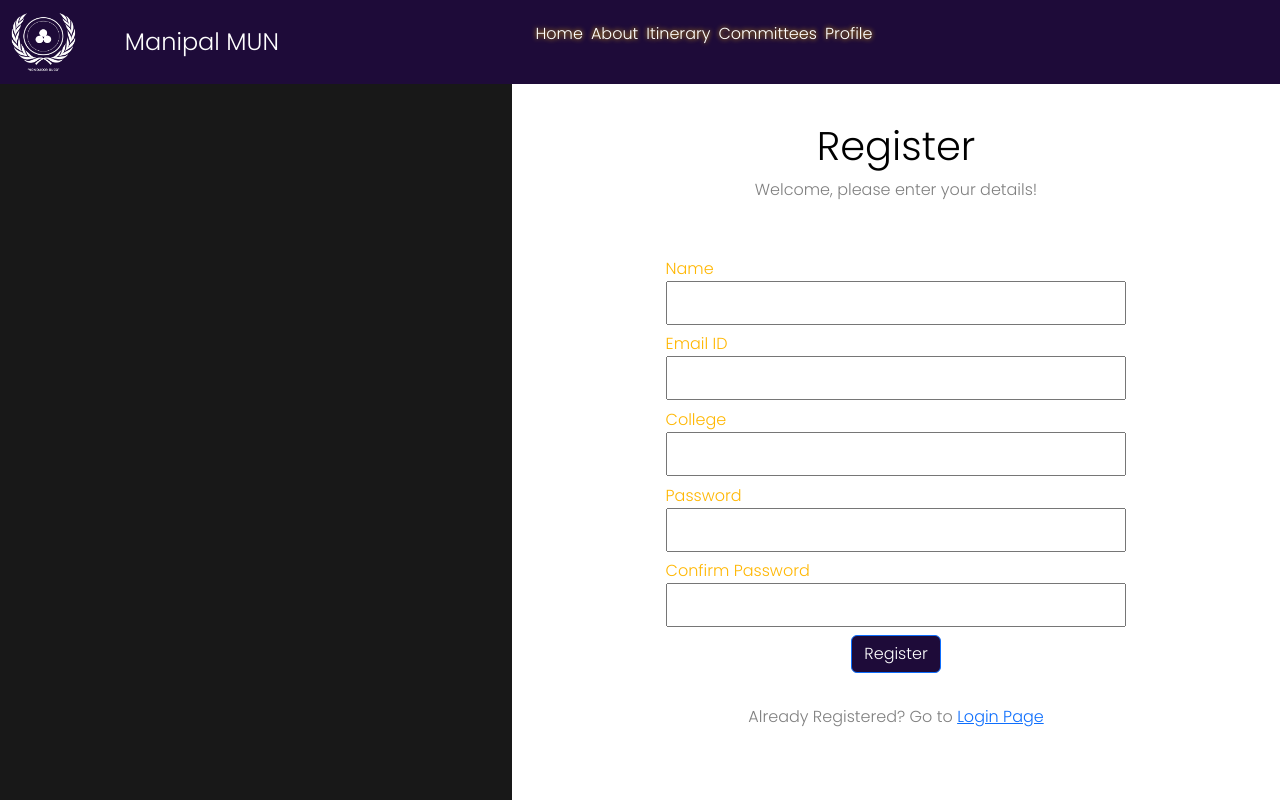
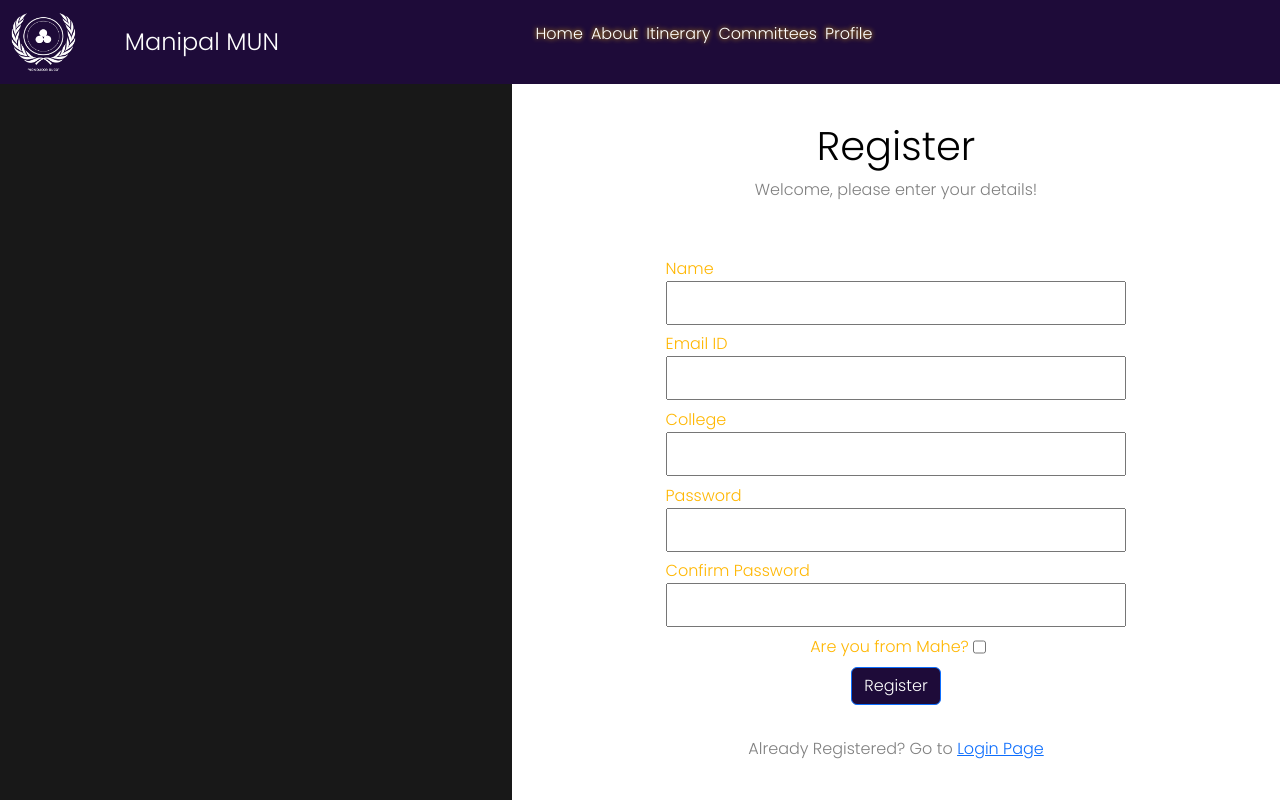
Before and after one commit to ilhamalrahm/LOT, a React (Create React App) app in the folder Frontend/lot/: page /signUp in a window 1280 px wide. Built offline with nearby package versions, Linux system fonts and the light colour scheme.

Commit message:
Final Updates

```diff
--- a/Frontend/lot/src/Pages/Profile.js
+++ b/Frontend/lot/src/Pages/Profile.js
@@ -38,7 +38,7 @@ const Profile = () => {
         axios.get("api/user/logout").then(res=>{
             sessionStorage.clear();
             localStorage.clear();
-            navigate('/landing')
+            navigate('/')
         }).catch(err=>{
             console.log("Error occurred .. "+err)
         })
--- a/Frontend/lot/src/Pages/SignUpPage.js
+++ b/Frontend/lot/src/Pages/SignUpPage.js
@@ -54,6 +54,8 @@ const SignUpPage=()=>{
         var confirm=document.getElementById('confirm').value;
        var name=document.getElementById('name').value;
        var college=document.getElementById('college').value;
+       var fromMahe=document.getElementById('fromMahe').checked;
+       console.log(fromMahe + " hi ");
 
        if(password!=confirm)
        {
@@ -61,7 +63,7 @@ const SignUpPage=()=>{
        }
        else{
 
-        axios.post("/api/user/signUp",{email,password,name,college}).then(res=>{
+        axios.post("/api/user/signUp",{email,password,name,college,fromMahe}).then(res=>{
             console.log(res.data);
             navigate("/signin");
         }).catch((err)=>{
@@ -125,6 +127,10 @@ const SignUpPage=()=>{
                             <input type="password" id="confirm" className="confirm p-2" style={{fontSize:"1rem", width: '100%'}}/>
                         </div>
                         <div className="formgroup6 d-flex justify-content-center" style={{ paddingLeft: '20%', paddingRight: '20%', paddingTop: '1%' }}>
+                            <p className="mahe px-1 m-0">Are you from Mahe?</p>
+                            <input className='px-1' type="checkbox" id="fromMahe" name="fromMahe"/>
+                        </div>
+                        <div className="formgroup7 d-flex justify-content-center" style={{ paddingLeft: '20%', paddingRight: '20%', paddingTop: '1%' }}>
 
                             <input className="btn btn-primary" onClick={HandleSubmit} type="button" value="Register" style={{backgroundColor:"#1E0B39"}}/>
 
```
Also changed, not shown: 1 other file (tests, documents, lock files or other folders).
